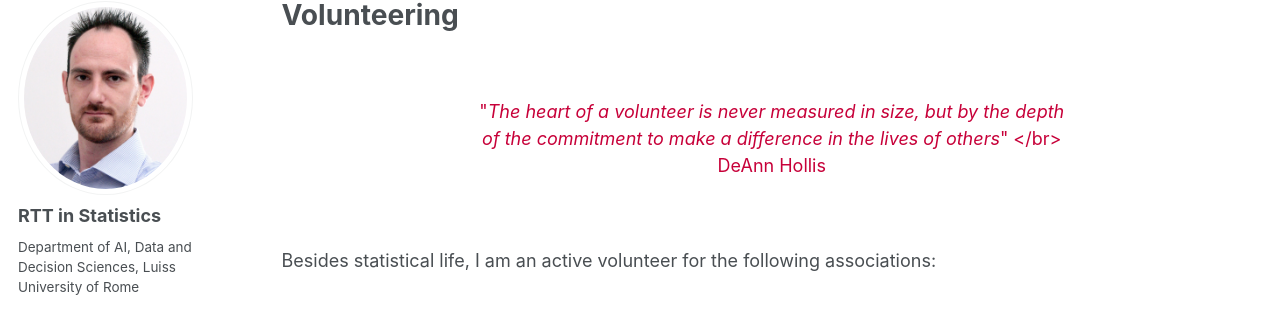
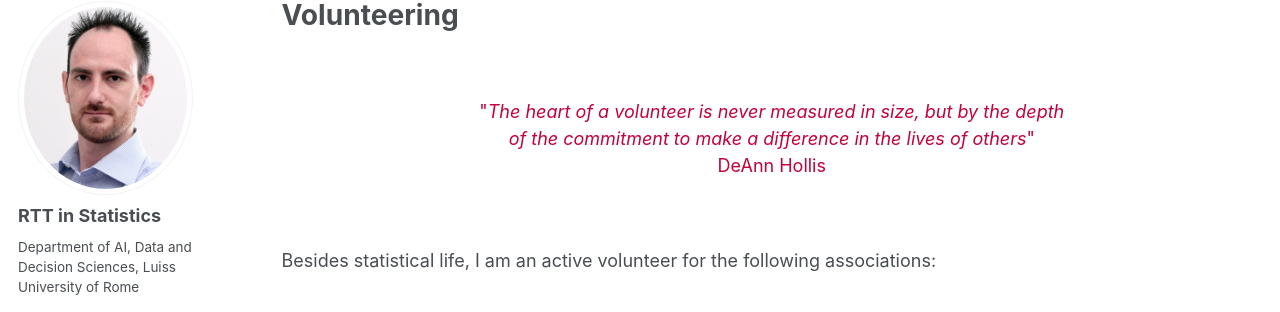
Before and after one commit to matteoiacopini/matteoiacopini.github.io, a Jekyll site: the page built from _pages/life.md, in a window 1280 px wide and 900 px high. Shown: the part 105-417 px from the top of the window. Built offline with Jekyll 4.4.1, drawn with Linux system fonts in a browser that asks for light colours; some web fonts are replaced.

```diff
--- a/_pages/life.md
+++ b/_pages/life.md
@@ -15,7 +15,7 @@ author_profile: true
 <div align="center">
 	<div style="width:600px; color:#C70039">
 	"<i>The heart of a volunteer is never measured in size, but by the depth of the commitment to make a difference in the lives of others</i>"
-	</br> DeAnn Hollis
+	<br> DeAnn Hollis
 	</div>
 </div>
 
```
